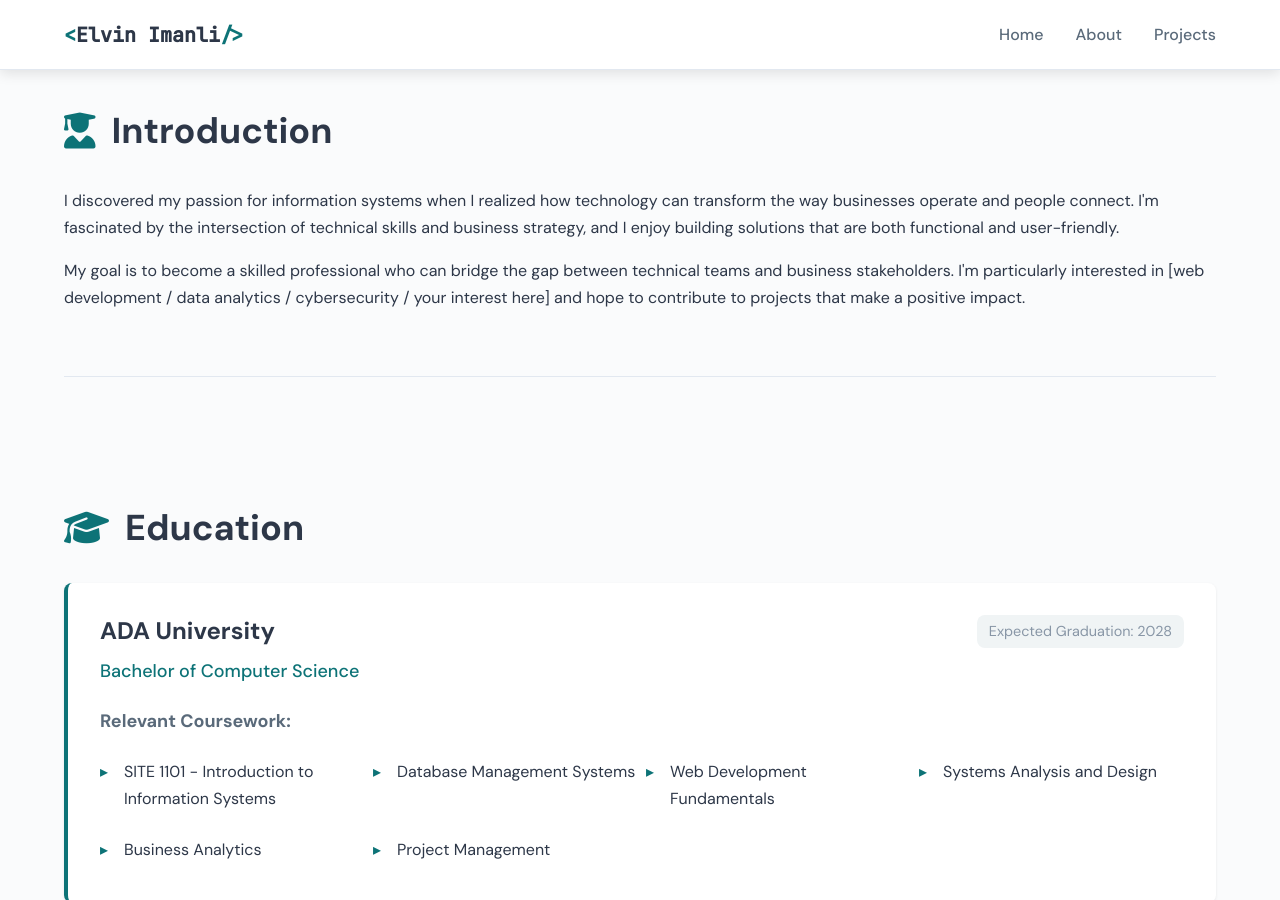
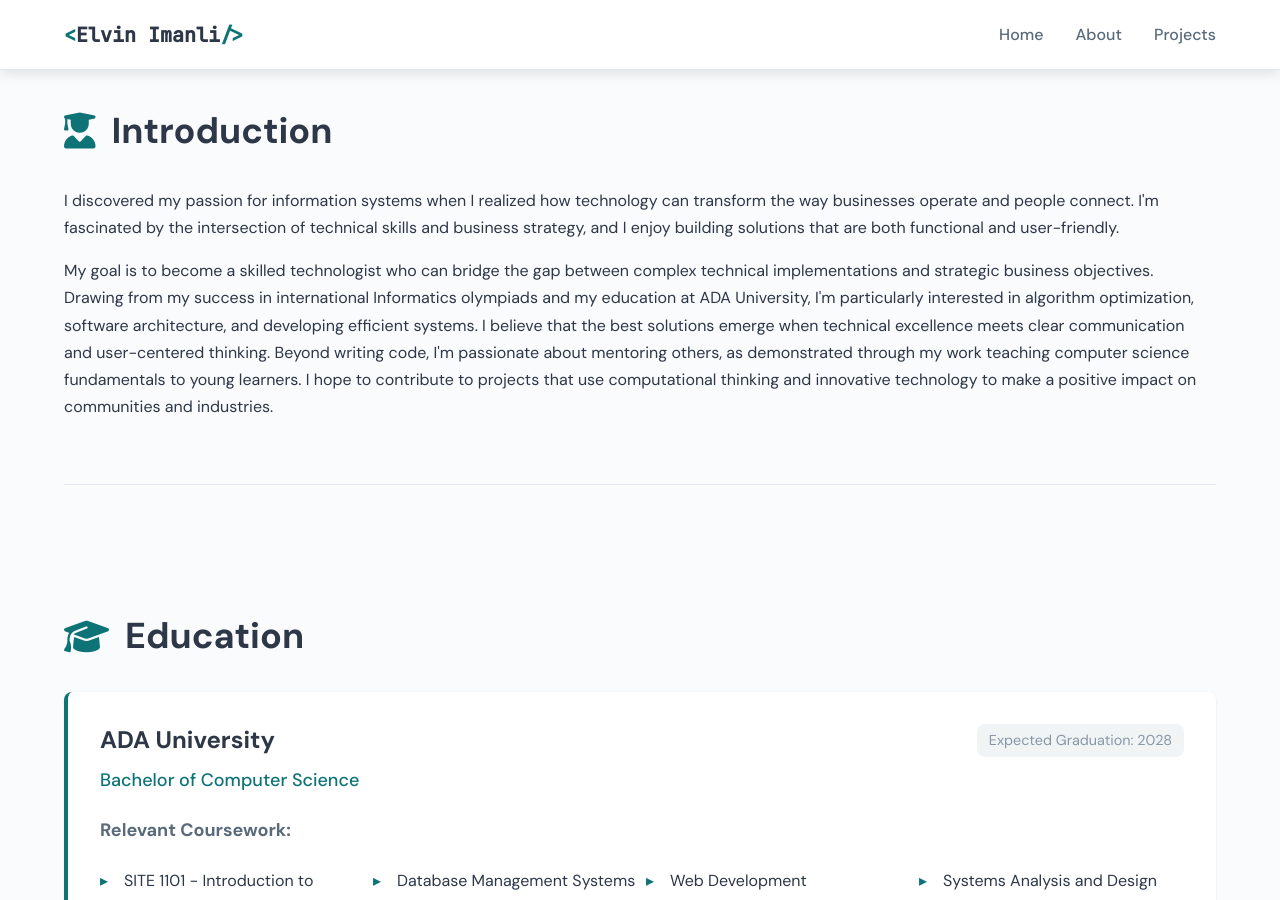
Before and after one commit to CaptainGeorgia/CaptainGeorgia.github.io, a Jekyll site: the page built from about.md, in a window 1280 px wide and 900 px high, scrolled down 398 px. Built offline with Jekyll 4.4.1, drawn with Linux system fonts in a browser that asks for light colours; some of the changed text lies outside the part shown.

```diff
--- a/about.md
+++ b/about.md
@@ -25,10 +25,7 @@ title: About Me
     functional and user-friendly.
   </p>
   <p>
-    My goal is to become a skilled professional who can bridge the gap between technical teams
-    and business stakeholders. I'm particularly interested in [web development / data analytics /
-    cybersecurity / your interest here] and hope to contribute to projects that make a positive
-    impact.
+    My goal is to become a skilled technologist who can bridge the gap between complex technical implementations and strategic business objectives. Drawing from my success in international Informatics olympiads and my education at ADA University, I'm particularly interested in algorithm optimization, software architecture, and developing efficient systems. I believe that the best solutions emerge when technical excellence meets clear communication and user-centered thinking. Beyond writing code, I'm passionate about mentoring others, as demonstrated through my work teaching computer science fundamentals to young learners. I hope to contribute to projects that use computational thinking and innovative technology to make a positive impact on communities and industries.
   </p>
 </section>
 
@@ -98,7 +95,7 @@ title: About Me
   <div class="experience-item">
     <div class="experience-header">
       <h3>SITE 1101 Course Projects</h3>
-      <span class="experience-date">Semestr 1 2025</span>
+      <span class="experience-date">First Semestr in 2025 year</span>
     </div>
     <p>
       Completed hands-on projects including building this portfolio website using Jekyll and
@@ -109,7 +106,7 @@ title: About Me
 
   <div class="experience-item">
     <div class="experience-header">
-      <h3>Ada university</h3>
+      <h3>ADA university</h3>
       <span class="experience-date">2025-2026</span>
     </div>
     <p>
@@ -136,7 +133,7 @@ title: About Me
   <div class="interests-grid">
     <div class="interest-item">
       <i class="fas fa-book"></i>
-      <span>Reading tech blogs</span>
+      <span>Reading technology blogs</span>
     </div>
     <div class="interest-item">
       <i class="fas fa-gamepad"></i>
@@ -148,15 +145,7 @@ title: About Me
     </div>
     <div class="interest-item">
       <i class="fas fa-hiking"></i>
-      <span>Outdoor activities</span>
-    </div>
-    <div class="interest-item">
-      <i class="fas fa-camera"></i>
-      <span>Photography</span>
-    </div>
-    <div class="interest-item">
-      <i class="fas fa-coffee"></i>
-      <span>Exploring coffee shops</span>
+      <span>Programming</span>
     </div>
   </div>
 </section>
```
